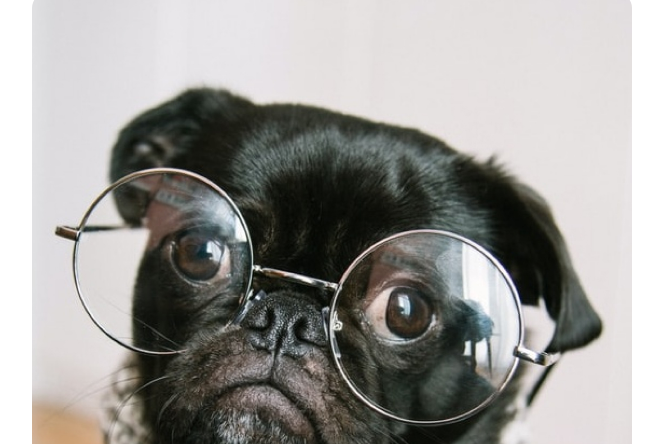
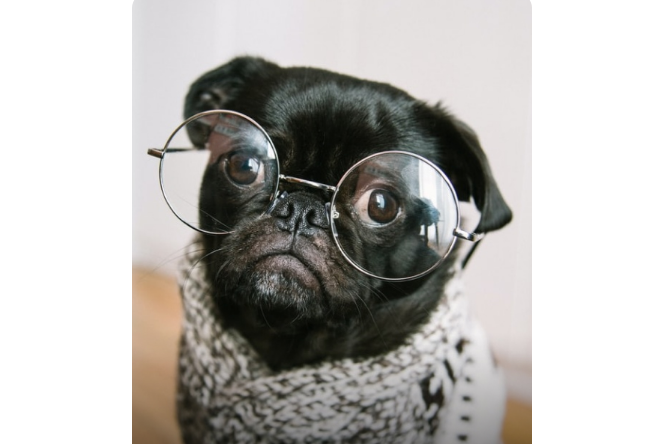
Before and after one commit to iitkachenko/tinder-dog, a plain HTML site: page index.html in a window 1280 px wide. Shown: the part 91-535 px from the top of the page, without its empty margins (308-971 px from the left). Drawn offline with nearby package versions, Linux system fonts and the light colour scheme.

Commit message:
Update index.css

```diff
--- a/index.css
+++ b/index.css
@@ -3,7 +3,7 @@
 }
 
 body {
-    /* margin: 0; */
+    margin: 0 8px;
 }
 
 button {
@@ -49,7 +49,7 @@ header button img {
 }
 
 #tinder-gallery, header {
-    max-width: 600px;
+    max-width: 400px;
     margin: auto;
 }
 
```
